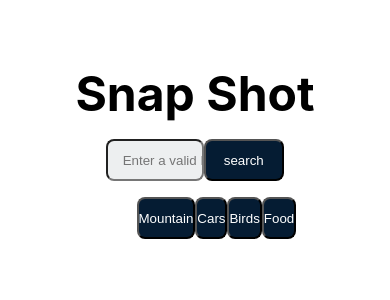
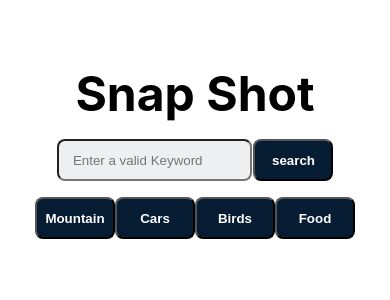
Before and after one commit to shvrekhan/snap-shot, a React (Create React App) app: page / in a window 390 px wide. Shown: the top 300 px of the page. Built offline with nearby package versions, Linux system fonts and the light colour scheme.

Commit message:
media query modified for error msg

```diff
--- a/public/style.css
+++ b/public/style.css
@@ -4,14 +4,12 @@
   padding: 0;
   margin: 0;
   box-sizing: border-box;
+  /* border: 1px solid red; */
 }
 
 body {
   font-size: 62.5%;
   font-family: "Lobster", cursive;
-}
-.heading {
-  font-size: 3rem;
 }
 
 .parent {
@@ -21,10 +19,13 @@ body {
   margin-top: 4rem;
   gap: 1rem;
 }
+
+.heading {
+  font-size: 3rem;
+}
+
 input {
   background-color: #edeff0;
-  width: 25vw;
-  height: 5vh;
   border-radius: 0.5rem;
   padding-left: 0.9rem;
 }
@@ -34,25 +35,27 @@ button {
   width: 5rem;
   border-radius: 0.5rem;
   height: 5vh;
+  font-weight: bold;
 }
 .tag {
   /* border: 1px solid red; */
+  flex-basis: 60%;
   display: flex;
-  width: 30vw;
   justify-content: space-evenly;
 }
 
-.button-search {
-  background-color: black;
-  width: 5rem;
-  height: 3rem;
+.search {
+  margin-left: 0.1rem;
 }
 
 .tag-list {
   display: flex;
   margin: 0.5rem;
 }
-
+.form-flex {
+  display: flex;
+  justify-content: space-evenly;
+}
 .loader {
   border: 16px solid #f3f3f3;
   border-radius: 50%;
@@ -81,7 +84,34 @@ img {
   width: 15vw;
   padding-bottom: 0.8rem;
 }
+img:hover {
+  transform: scale(1.09);
+}
 
 .error-msg {
   font-size: 1.5rem;
 }
+
+button:hover {
+  background-color: white;
+  color: #051c33;
+}
+
+@media screen and (max-device-width: 768px) {
+  .tag {
+    /* border: 1px solid red; */
+    flex-direction: column;
+    flex-basis: 100%;
+  }
+  .image-section {
+    width: 80vw;
+  }
+  img {
+    width: 30vw;
+    padding-bottom: 0.8rem;
+  }
+  .error-msg {
+    font-size: 1rem;
+    font-weight: bold;
+  }
+}
```
